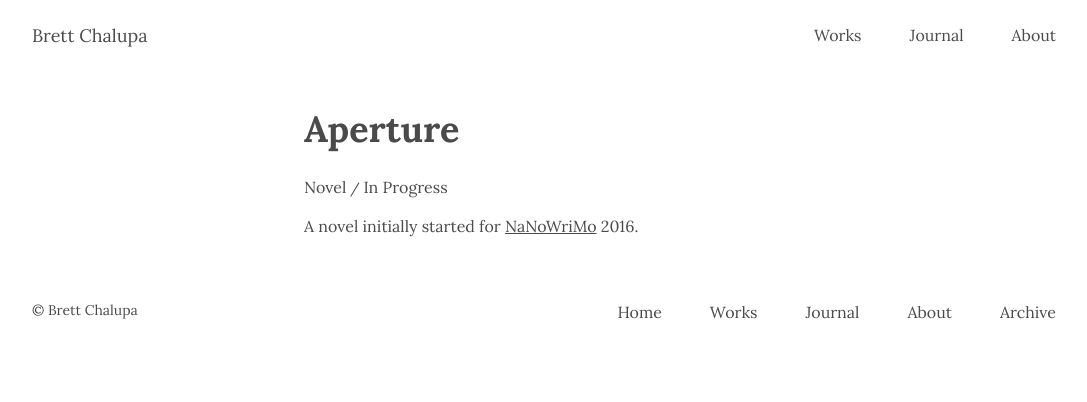
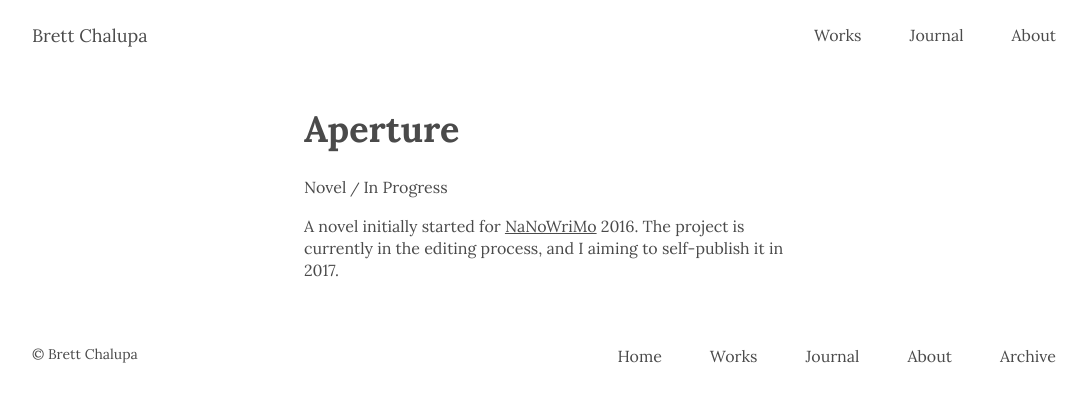
Before and after one commit to brettchalupa/brettchalupa.github.io, a Jekyll site: the page built from _works/aperture.md, in a window 1280 px wide. Shown: the top 402 px of the page, without its empty margins (96-1183 px from the left). Built offline with Jekyll 4.4.1, drawn with Linux system fonts in a browser that asks for light colours; a script that is not in the unit is left out.

Commit message:
Expand upon Aperture current status

```diff
--- a/_works/aperture.md
+++ b/_works/aperture.md
@@ -10,4 +10,4 @@ layout: work
 period: In Progress
 ---
 
-A novel initially started for [NaNoWriMo](http://nanowrimo.org/) 2016.
+A novel initially started for [NaNoWriMo](http://nanowrimo.org/) 2016. The project is currently in the editing process, and I aiming to self-publish it in 2017.
```
